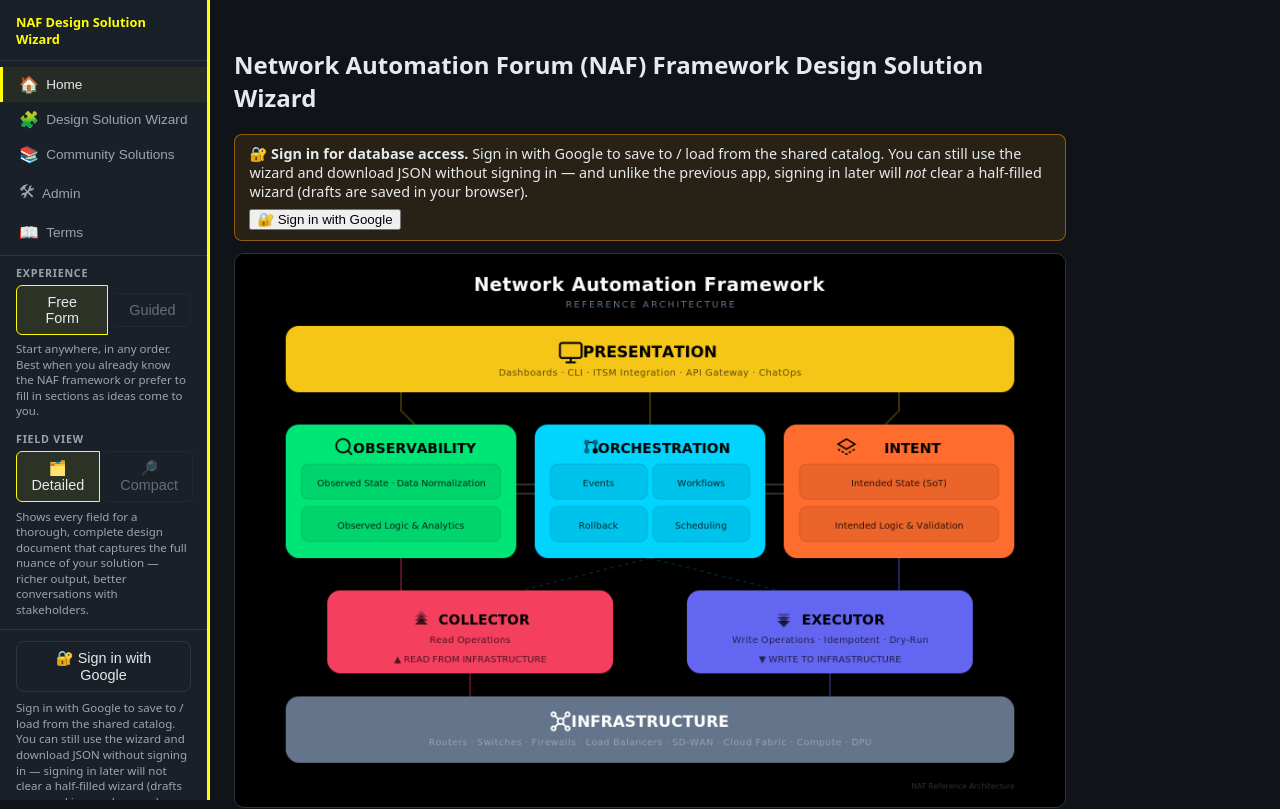
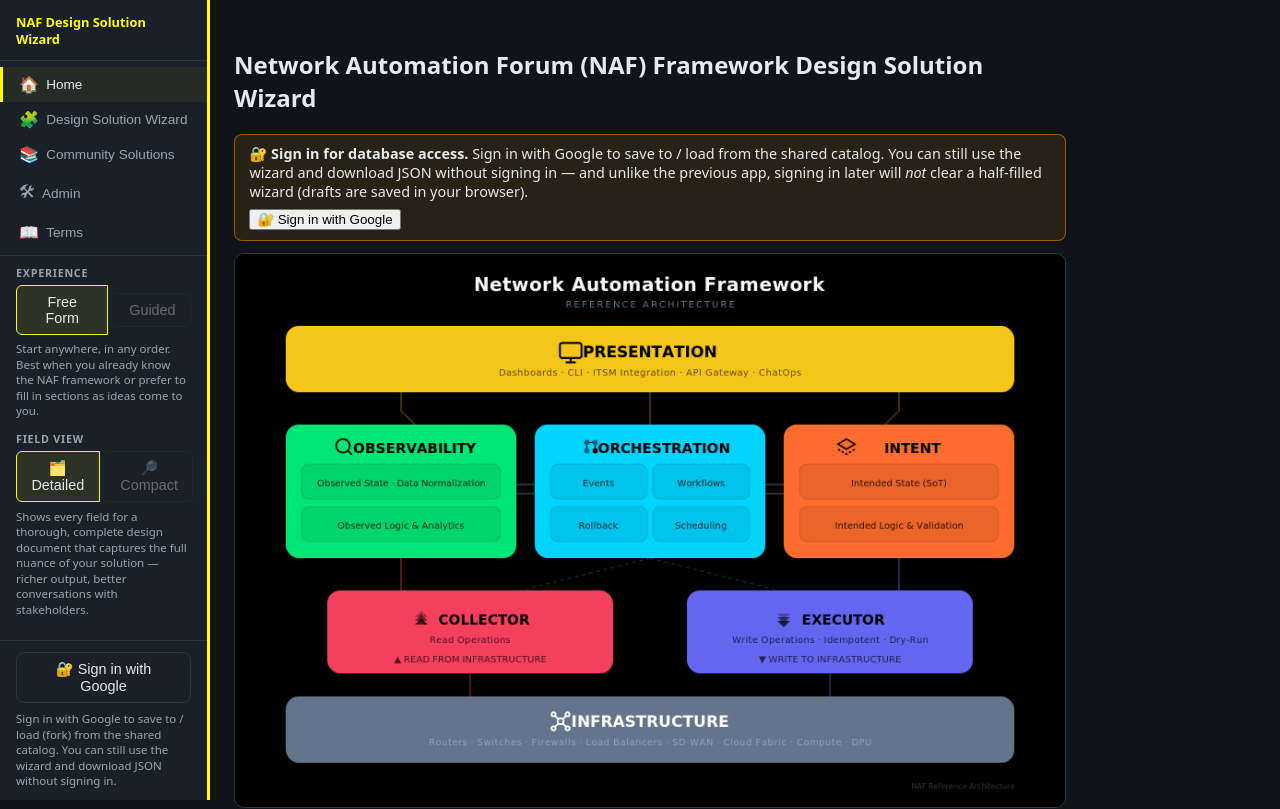
Before and after one commit to cldeluna/naf_framework_solution_wizard_js, a React (Vite) app: page / in a window 1280 px wide. Shown: the top 809 px of the page. Built offline with nearby package versions, Linux system fonts and the light colour scheme; no server answers.

Commit message:
The sign-in section in the sidebar now shows the button with the explanatory text directly below it, always visible, using the same sidebar-ux-hint style as the Experience and Field View descriptions. It disappears once the user is signed in (replaced by their email + Log out).

```diff
--- a/src/App.tsx
+++ b/src/App.tsx
@@ -28,9 +28,8 @@ function AuthBadge() {
     <span className="badge" style={{ flexDirection: "column", alignItems: "flex-start", gap: "0.4rem" }}>
       <button onClick={auth.signInWithGoogle}>🔐 Sign in with Google</button>
       <span className="sidebar-ux-hint">
-        Sign in with Google to save to / load from the shared catalog. You can still use the wizard
-        and download JSON without signing in — signing in later will not clear a half-filled wizard
-        (drafts are saved in your browser).
+        Sign in with Google to save to / load (fork) from the shared catalog. You can still use the wizard
+        and download JSON without signing in.
       </span>
     </span>
   );
```
